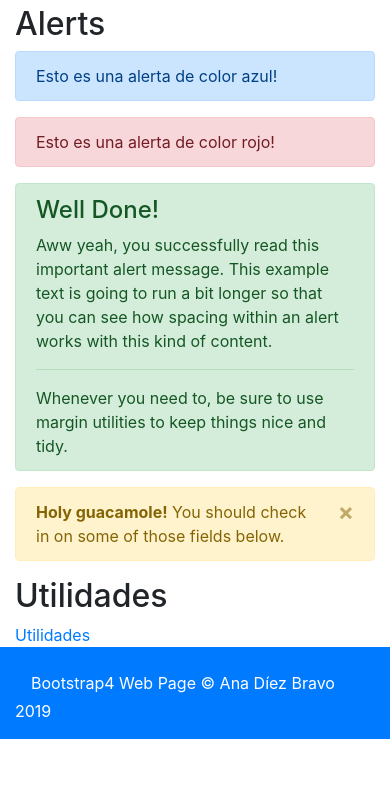
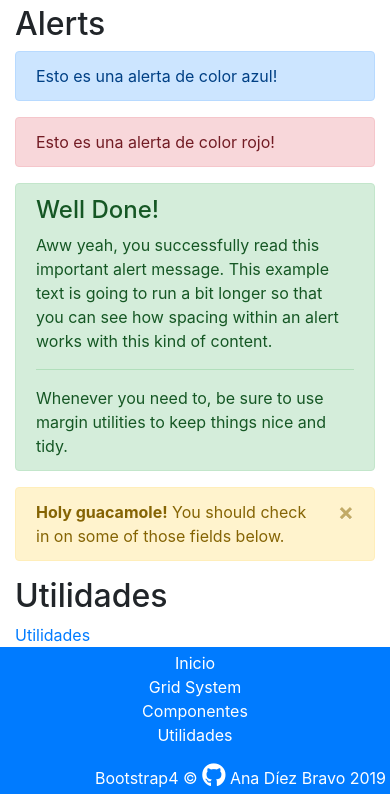
Before and after one commit to ana-db/Bootstrap, a plain HTML site: page index.html in a window 390 px wide. Shown: the part 856-1650 px from the top of the page. Before the commit the page ends 1595 px from the top, so only its background shows below. Drawn offline with nearby package versions, Linux system fonts and the light colour scheme.

Commit message:
pie responsive

```diff
--- a/css/styles.css
+++ b/css/styles.css
@@ -24,10 +24,24 @@ main:before {
 .fa-github{ /*fontawesome github*/
 	color: white;
 	font-size: 1.5em;
-	text-decoration: none; /* quita la línea de subrayado del link */
+    text-decoration: none; /* quita la línea de subrayado del link */
 }
 
+footer a {
+    color: white;
+}
 
+footer a:hover {
+    color: yellow;
+}
+
+footer li {
+    text-align: center;
+}
+
+ul, ol {
+    list-style: none;
+}
 
 /* Small devices (landscape phones, 576px and up) */
 @media (min-width: 576px) {
--- a/index.html
+++ b/index.html
@@ -5,10 +5,14 @@
     <meta charset="utf-8">
     <meta name="viewport" content="width=device-width, initial-scale=1, shrink-to-fit=no, user-scalable=no">
 
+    <!-- fontawesome -->
+    <link rel="stylesheet" href="https://cdnjs.cloudflare.com/ajax/libs/font-awesome/5.11.2/css/all.css">
+
     <!-- Bootstrap CSS -->
     <link rel="stylesheet" href="https://stackpath.bootstrapcdn.com/bootstrap/4.3.1/css/bootstrap.min.css" integrity="sha384-ggOyR0iXCbMQv3Xipma34MD+dH/1fQ784/j6cY/iJTQUOhcWr7x9JvoRxT2MZw1T" crossorigin="anonymous">
     <!-- Custom CSS (machacará los valores de bootstrat que sean iguales) -->
     <link rel="stylesheet" href="css/styles.css">
+
 
     <title>Bootstrap4</title>
   </head>
@@ -104,23 +108,31 @@
             </div>
 
 
-
-
             <h2>Utilidades</h2>
 
             <a href="html/utilidades.html">Utilidades</a>
         </main>
 
 
+        <footer class="bg-primary text-white">
+            <div class="container p-1 p-sm-3 clearfix"> <!-- p-4: padding, p-sm-3 padding para tamaño de dispositivo pequeño -->
+                <nav>
+                    <ul class="p-0 d-flex flex-column flex-sm-row justify-content-between">
+                        <!-- flex-column> ponemos los enlaces en columnas por defecto -->
+                        <!-- flex-sm-row> los pasamos a filas cuando el dispositivo sea peque;o -->
+                        <!-- justify-content-between> para justificar el contenido y que ocupe todo el ancho de la pantalla -->
+                        <li><a href="index.html">Inicio</a></li>
+                        <li><a href="gridsystem.html">Grid System</a></li>
+                        <li><a href="componentes.html">Componentes</a></li>
+                        <li><a href="utilidades.html">Utilidades</a></li>
+                    </ul>
+                </nav>
 
-            <footer class="footer mt-auto py-3 bg-primary" >
-                <div class="container">
-                    <span class="text-muted">
-                            <span class="p-3 mb-2 text-white">
-                                Bootstrap4 Web Page &copy;
-                                <a class="fab fa-github" href="https://github.com/ana-db" target=_blank></a> Ana Díez Bravo 2019
-                            </span>
-                    </span>
+                <div class="float-right"><!-- <div class="d-flex justify-content-end"> -->
+                    <!-- siempre que hagamos que algo flote, el contenedor tiene que tener una clase CLEARFIX -->
+                    Bootstrap4 &copy;
+                    <a class="fab fa-github" href="https://github.com/ana-db/Bootstrap" target=_blank></a> Ana Díez Bravo 2019
+                </div>
             </div>
         </footer>
 
```
Also changed, not shown: componentes.html (+20 -9 lines), gridsystem.html (+19 -8 lines), utilidades.html (+19 -8 lines). Lines whose indentation alone changed are shown as unchanged.
